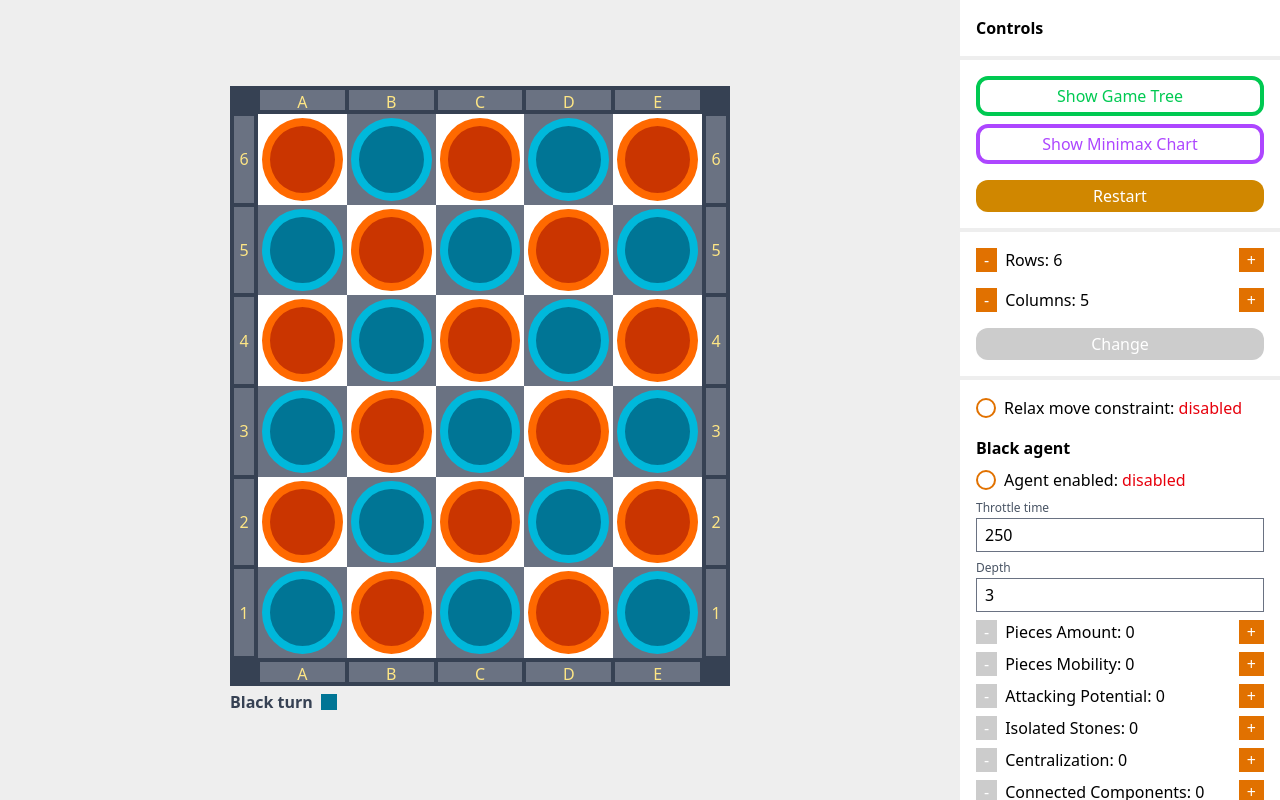
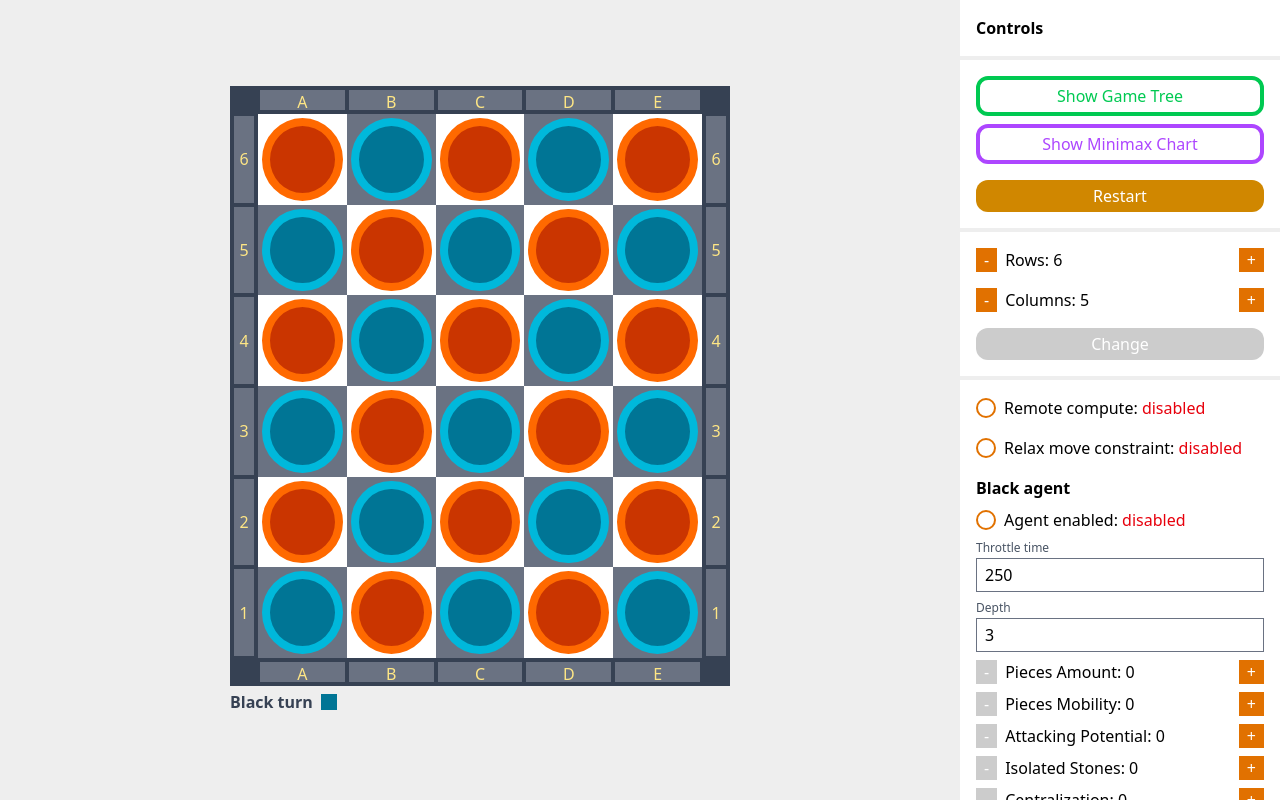
Before and after one commit to it1shka/clobber, a React (Vite) app: page / in a window 1280 px wide. Built offline with nearby package versions, Linux system fonts and the light colour scheme.

Commit message:
feat: added remote compute

```diff
--- a/src/ControlPane/SimulationControls.tsx
+++ b/src/ControlPane/SimulationControls.tsx
@@ -1,12 +1,19 @@
 import CheckboxControl from './CheckboxControl'
 import { useGameState } from '../stores/useGameState'
 import AgentControl from './AgentControl'
+import { useMinimaxStore } from '../stores/useMinimaxStore'
 
 const SimulationControls = () => {
   const { relaxedMoves, setRelaxation } = useGameState()
+  const { remote, setRemote } = useMinimaxStore()
 
   return (
     <div className="flex flex-col p-4 items-center gap-4 border-b-4 border-[#eee]">
+      <CheckboxControl
+        title="Remote compute"
+        value={remote}
+        onChange={setRemote}
+      />
       <CheckboxControl
         title="Relax move constraint"
         value={relaxedMoves}
--- a/src/lib.ts
+++ b/src/lib.ts
@@ -28,3 +28,19 @@ export const useThrottle = (
     }
   }, [action, delay, ...dependencies])
 }
+
+export const findBest = <T>(array: T[], evaluation: (item: T) => number) => {
+  if (array.length <= 0) {
+    return null
+  }
+  return array
+    .map(item => [item, evaluation(item)] as const)
+    .reduce((acc, elem) => {
+      const [_, bestScore] = acc
+      const [__, currentScore] = elem
+      if (currentScore > bestScore) {
+        return elem
+      }
+      return acc
+    })[0]
+}
--- a/src/stores/useMinimax.ts
+++ b/src/stores/useMinimax.ts
@@ -1,4 +1,4 @@
-import { useThrottle } from '../lib'
+import { findBest, useThrottle } from '../lib'
 import { HeuristicCatalog } from '../logic/heuristics'
 import { minimaxABP } from '../logic/minimax'
 import type { GameState } from '../logic/rules'
@@ -36,6 +36,7 @@ export const useMinimax = (agent: GameState['turn']) => {
   const { remote, addResult } = useMinimaxStore()
 
   const heuristic = useCompoundHeuristic(agent, relaxedMoves, heuristicWeights)
+
   const makeMoveLocal = () => {
     const startTime = Date.now()
     let bestScore = -Infinity
@@ -62,12 +63,56 @@ export const useMinimax = (agent: GameState['turn']) => {
     }
   }
 
+  // TODO: move url string into .env
+  // TODO: gracefully handle errors
+  const makeMoveRemote = async () => {
+    const moves = state.getPossibleMoves(relaxedMoves)
+    const startTime = Date.now()
+    const evaluations = await Promise.all(
+      moves.map(async move => {
+        const outcome = state.move(...move, relaxedMoves)!
+        const response = await fetch('http://localhost:3067/minimax', {
+          method: 'POST',
+          headers: {
+            'Content-Type': 'application/json',
+          },
+          body: JSON.stringify({
+            state: outcome,
+            perspective: agent,
+            relaxed: relaxedMoves,
+            weights: {
+              pieces_amount: heuristicWeights['Pieces Amount'],
+              pieces_mobility: heuristicWeights['Pieces Mobility'],
+              attacking_potential: heuristicWeights['Attacking Potential'],
+              isolated_stones_count: heuristicWeights['Isolated Stones'],
+              raw_centralization: heuristicWeights['Centralization'],
+            },
+            depth,
+            maximizing: true,
+          }),
+        })
+        const responseValue = (await response.json()) as {
+          nano: number
+          score: number
+        }
+        return { ...responseValue, move, outcome } as const
+      }),
+    )
+    const bestMove = findBest(evaluations, ({ score }) => score)
+    const endTime = Date.now()
+    const elapsedTime = endTime - startTime
+    if (bestMove !== null) {
+      move(...bestMove.move)
+      addResult(elapsedTime)
+    }
+  }
+
   const makeMove = () => {
     if (!enabled || state.turn !== agent) {
       return
     }
     if (remote) {
-      // TODO: remote minimax
+      makeMoveRemote()
     } else {
       makeMoveLocal()
     }
```
